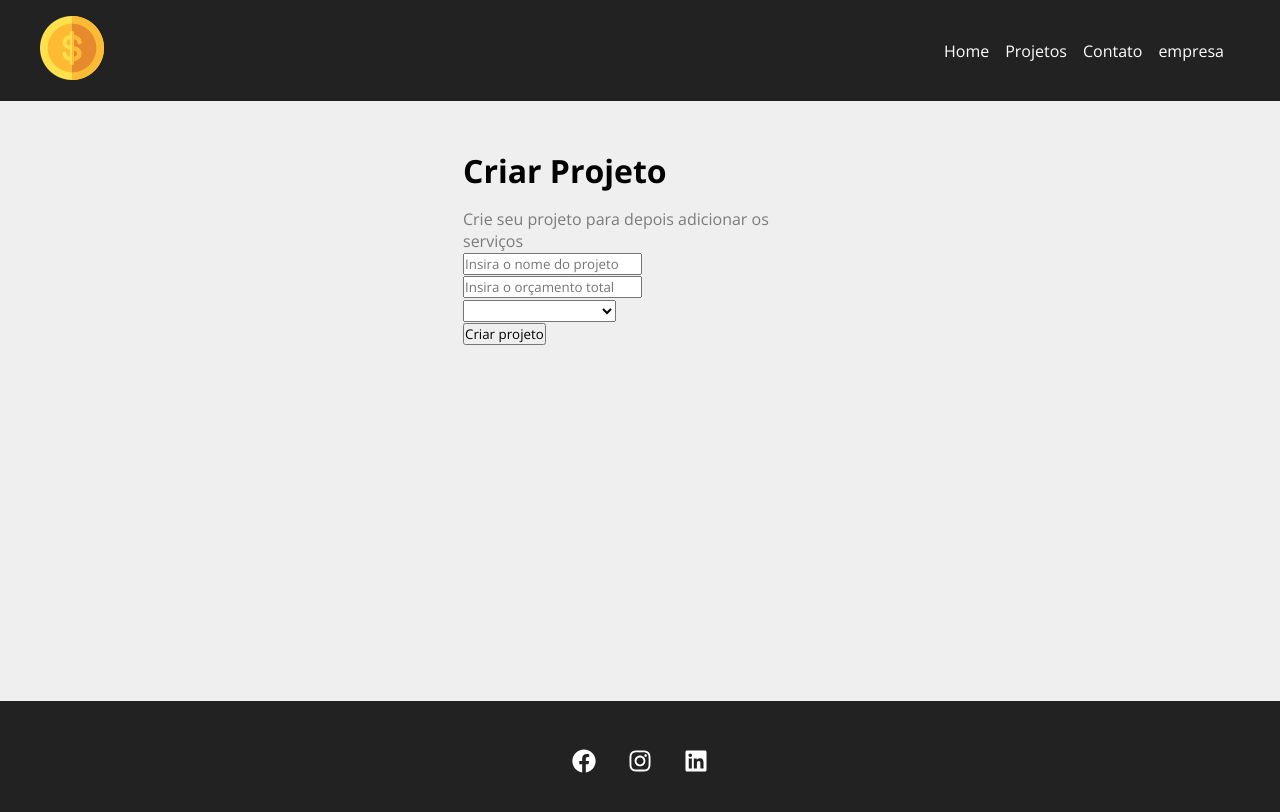
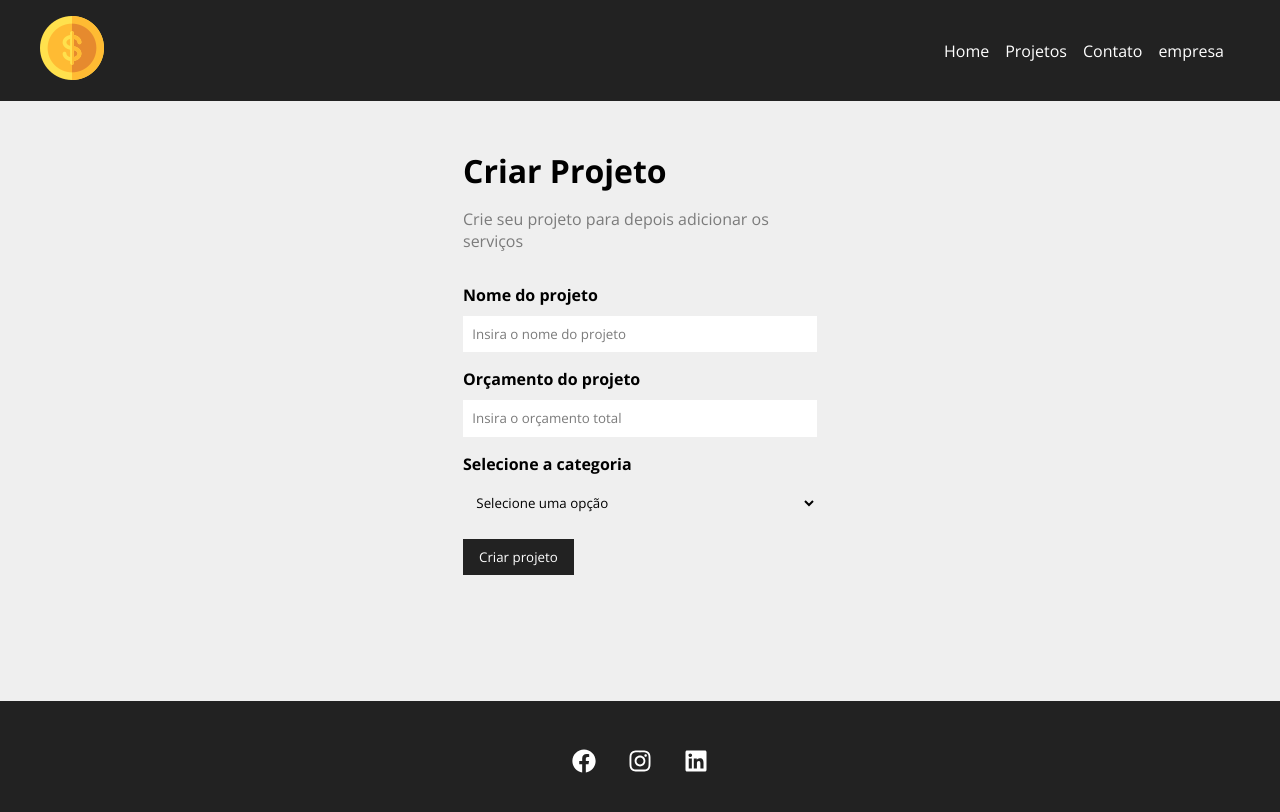
Before and after one commit to viniciusP23/Gerenciador-de-projetos, a React (Vite) app: page /newproject in a window 1280 px wide. Shown: the top 812 px of the page. Built offline with nearby package versions, Linux system fonts and the light colour scheme.

Commit message:
estilizando formulário de criação de projetos

```diff
--- /dev/null
+++ b/src/components/Form/Input.jsx
@@ -0,0 +1,12 @@
+import styles from './Input.module.css'
+
+function Input({type, text, name, placeholder, handleOnChange, value}) {
+    return(
+        <div className={styles.form_control}>
+            <label htmlFor={name}>{text}</label>
+            <input type={type} name={name} id={name} placeholder={placeholder} onChange={handleOnChange} value={value}/>
+        </div>
+    )
+}
+
+export default Input
--- /dev/null
+++ b/src/components/Form/Input.module.css
@@ -0,0 +1,20 @@
+.form_control {
+    display: flex;
+    flex-direction: column;
+    margin-bottom: 1em;
+}
+
+.form_control label {
+    margin-bottom: .6em;
+    font-weight: bold;
+}
+
+.form_control input {
+    padding: .7em;
+    border-radius: 0;
+    border: none;
+}
+
+.form_control input::placeholder {
+    color: #7b7b7b;
+}
--- /dev/null
+++ b/src/components/Form/Select.jsx
@@ -0,0 +1,14 @@
+import styles from './Select.module.css'
+
+function Select({text, name, options, handleOnChange, value}) {
+    return(
+        <div className={styles.form_control}>
+            <label htmlFor={name}>{text}</label>
+            <select name={name} id={name}>
+                <option>Selecione uma opção</option>
+            </select>
+        </div>
+    )
+}
+
+export default Select
--- /dev/null
+++ b/src/components/Form/Select.module.css
@@ -0,0 +1,16 @@
+.form_control {
+    display: flex;
+    flex-direction: column;
+    margin-bottom: 1em;
+}
+
+.form_control label {
+    margin-bottom: .6em;
+    font-weight: bold;
+}
+
+.form_control select {
+    padding: .7em;
+    border-radius: 0;
+    border: none;
+}
--- /dev/null
+++ b/src/components/Form/SubmitButton.jsx
@@ -0,0 +1,11 @@
+import styles from './SubmitButton.module.css'
+
+function SubmitButton({text}) {
+    return(
+        <div>
+            <button className={styles.btn}>{text}</button>
+        </div>
+    )
+}
+
+export default SubmitButton
--- /dev/null
+++ b/src/components/Form/SubmitButton.module.css
@@ -0,0 +1,13 @@
+.btn {
+    background-color: #222;
+    color: #fff;
+    padding: 0.7em 1.2em;
+    text-decoration: none;
+    transition: .5s;
+    cursor: pointer;
+    border: none;
+}
+
+.btn:hover {
+    color: #ffbb33;
+}
--- a/src/components/pages/NewProject.jsx
+++ b/src/components/pages/NewProject.jsx
@@ -7,7 +7,7 @@
         <div className={styles.newproject_container }>
             <h1>Criar Projeto</h1>
             <p>Crie seu projeto para depois adicionar os serviços</p>
-            <ProjectForm/>
+            <ProjectForm btnText="Criar projeto"/>
         </div>
     )
 }
--- a/src/components/project/ProjectForm.jsx
+++ b/src/components/project/ProjectForm.jsx
@@ -1,21 +1,16 @@
-function ProjectForm() {
+import Input from '../Form/input'
+import Select from '../Form/Select'
+import SubmitButton from '../Form/SubmitButton'
+import styles from './ProjectForm.module.css'
+
+function ProjectForm({btnText}) {
 
     return (
-        <form>
-            <div>
-                <input type="text" placeholder="Insira o nome do projeto"/>
-            </div>
-            <div>
-                <input type="number" placeholder="Insira o orçamento total"/>
-            </div>
-            <div>
-                <select name="category_id">
-                    <option disabled>Selecione a categoria</option>
-                </select>
-            </div>
-            <div>
-                <input type="submit" value="Criar projeto"/>
-            </div>
+        <form className={styles.form}>
+            <Input type="text" text="Nome do projeto" name="Nome" placeholder="Insira o nome do projeto" />
+            <Input type="number" text="Orçamento do projeto" name="Budget" placeholder="Insira o orçamento total" />
+            <Select name="category_id" text="Selecione a categoria"/>
+            <SubmitButton text={btnText}/>
         </form>
     )
 }
--- /dev/null
+++ b/src/components/project/ProjectForm.module.css
@@ -0,0 +1,4 @@
+.form {
+    width: 100%;
+    margin: 2em 0;
+}
```
